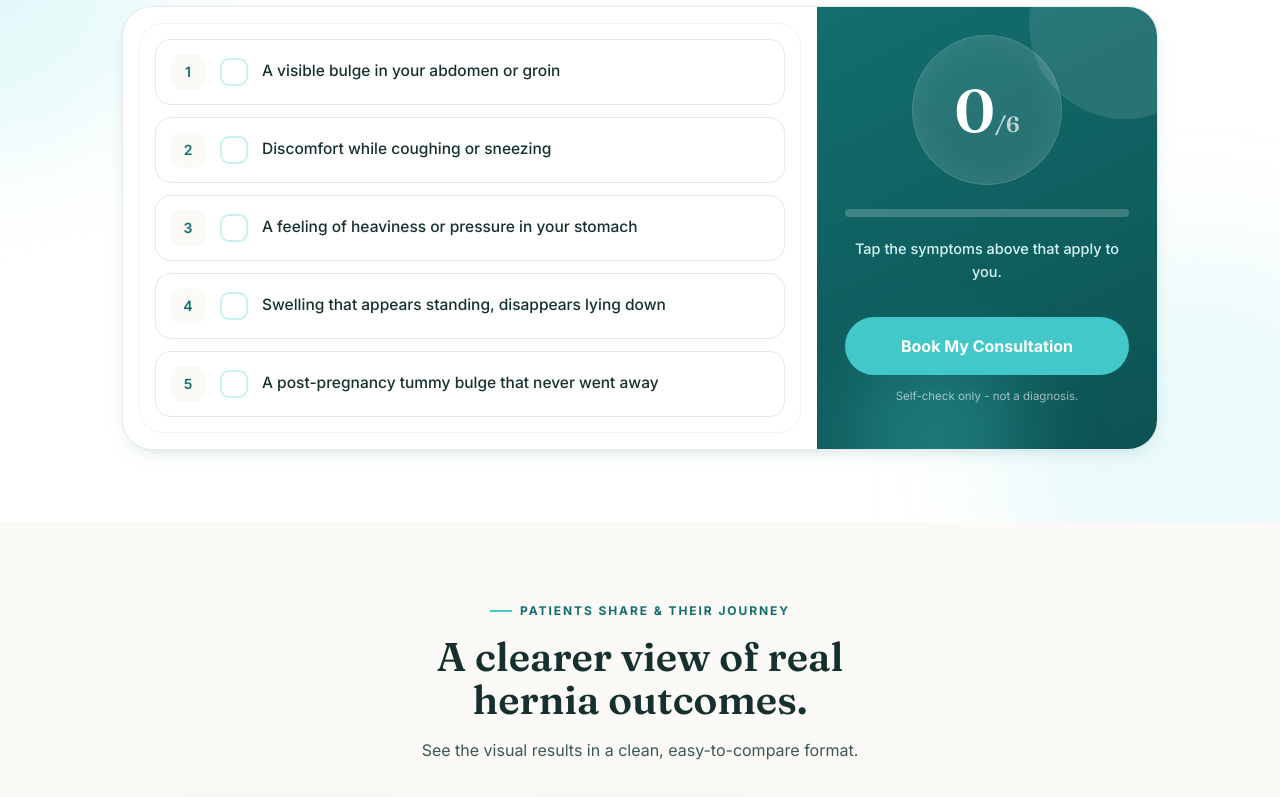
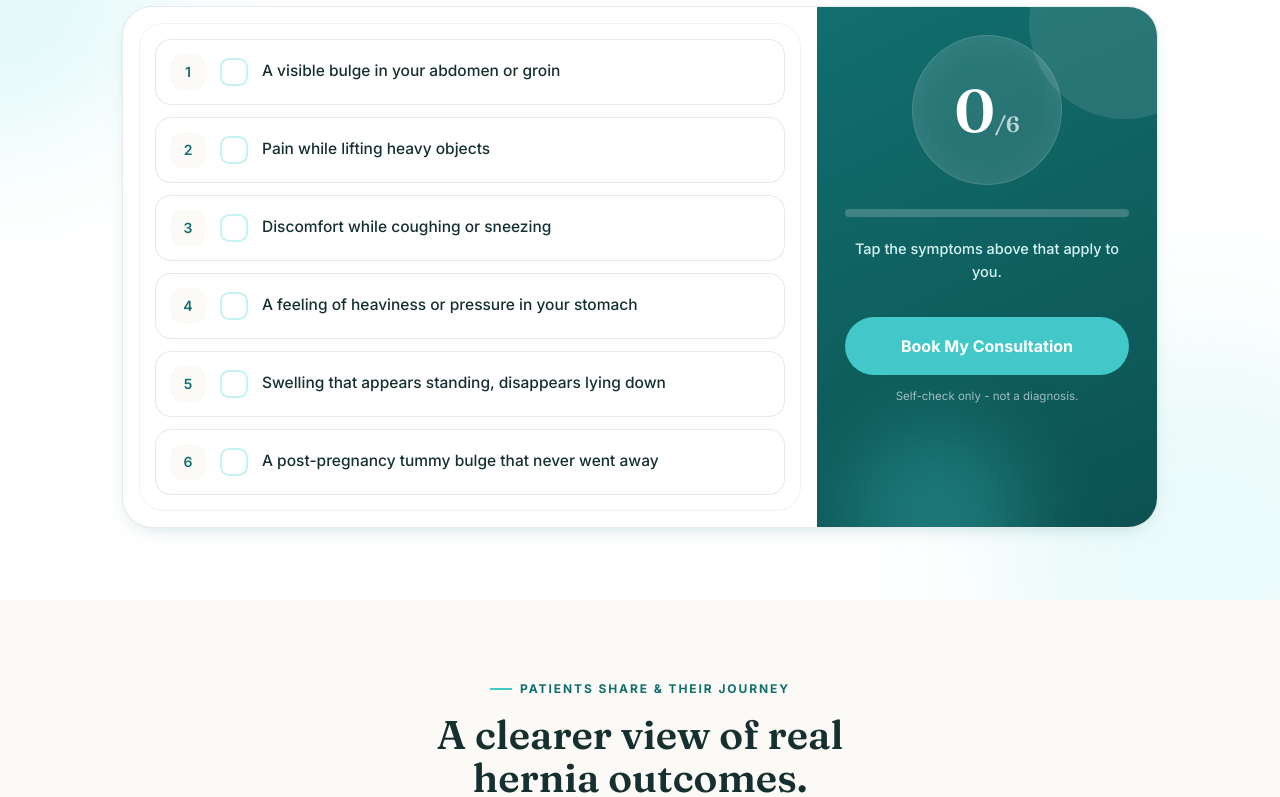
Before and after one commit to crowddevelopers08-arch/marinas-herinas-clendy, a Next.js app: page / in a window 1280 px wide. Shown: the part 1303-2100 px from the top of the page. Built offline with nearby package versions, Linux system fonts and the light colour scheme.

Commit message:
Update SymptomCheckSection.tsx

```diff
--- a/components/hernia/SymptomCheckSection.tsx
+++ b/components/hernia/SymptomCheckSection.tsx
@@ -15,6 +15,7 @@ import {
 
 const symptoms = [
   "A visible bulge in your abdomen or groin",
+  "Pain while lifting heavy objects",
   "Discomfort while coughing or sneezing",
   "A feeling of heaviness or pressure in your stomach",
   "Swelling that appears standing, disappears lying down",
```
